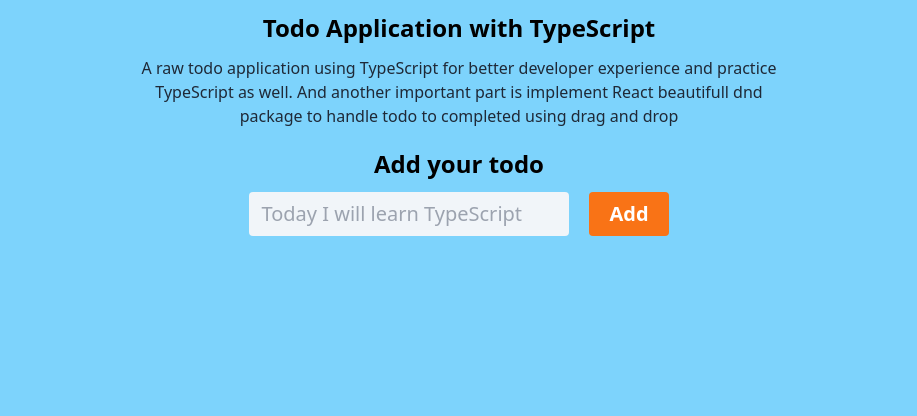
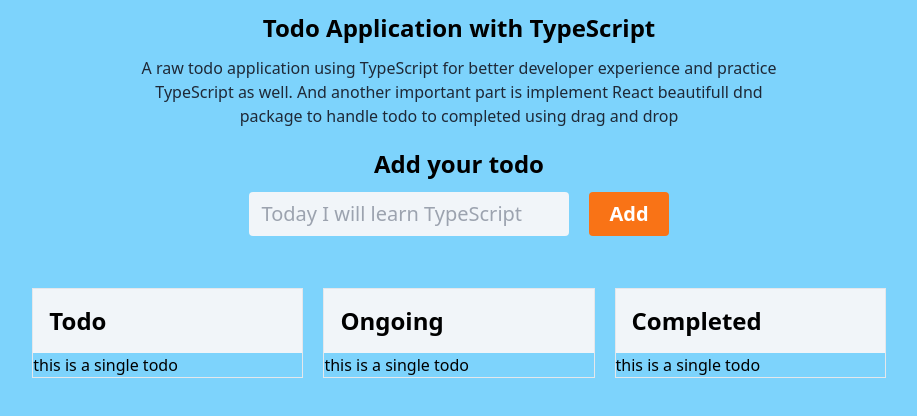
Before and after one commit to tushar-454/todo-application-typescript-dnd, a React (Vite) app: page / in a window 1280 px wide. Shown: the top 416 px of the page, without its empty margins (181-1098 px from the left). Built offline with nearby package versions, Linux system fonts and the light colour scheme.

Commit message:
all todos grid layout added

```diff
--- /dev/null
+++ b/src/Components/AllTodosCards.tsx
@@ -0,0 +1,31 @@
+import SingleTodoCard from './SingleTodoCard';
+
+const AllTodosCards = () => {
+  return (
+    <div className='mt-10 grid w-full grid-cols-1 justify-between  gap-5 px-4 md:grid-cols-2 lg:grid-cols-3 xl:w-2/3 xl:px-0'>
+      {/* todo container  */}
+      <div className='w-full border'>
+        <h1 className='m-0 bg-slate-100 p-4 text-2xl font-black'>Todo</h1>
+        <div>
+          <SingleTodoCard />
+        </div>
+      </div>
+      {/* ongoing container  */}
+      <div className='w-full border'>
+        <h1 className='m-0 bg-slate-100 p-4 text-2xl font-black'>Ongoing</h1>
+        <div>
+          <SingleTodoCard />
+        </div>
+      </div>
+      {/* completed container  */}
+      <div className='w-full border'>
+        <h1 className='m-0 bg-slate-100 p-4 text-2xl font-black'>Completed</h1>
+        <div>
+          <SingleTodoCard />
+        </div>
+      </div>
+    </div>
+  );
+};
+
+export default AllTodosCards;
--- /dev/null
+++ b/src/Components/SingleTodoCard.tsx
@@ -0,0 +1,9 @@
+const SingleTodoCard = () => {
+  return (
+    <div>
+      <h1>this is a single todo</h1>
+    </div>
+  );
+};
+
+export default SingleTodoCard;
--- a/src/Components/TodoAddForm.tsx
+++ b/src/Components/TodoAddForm.tsx
@@ -1,4 +1,5 @@
 import { Resolver, useForm } from 'react-hook-form';
+import AllTodosCards from './AllTodosCards';
 type FormValues = {
   todo: string;
 };
@@ -32,6 +33,7 @@ const TodoAddForm = () => {
   // handle form submit
   const onSubmit = handleSubmit((event) => console.log(event));
   return (
+    <>
       <form
         onSubmit={onSubmit}
         className='flex w-full items-start justify-center gap-5 md:w-2/3 xl:w-1/2'
@@ -56,6 +58,8 @@ const TodoAddForm = () => {
           Add
         </button>
       </form>
+      <AllTodosCards />
+    </>
   );
 };
 
```
Lines whose indentation alone changed are shown as unchanged.
